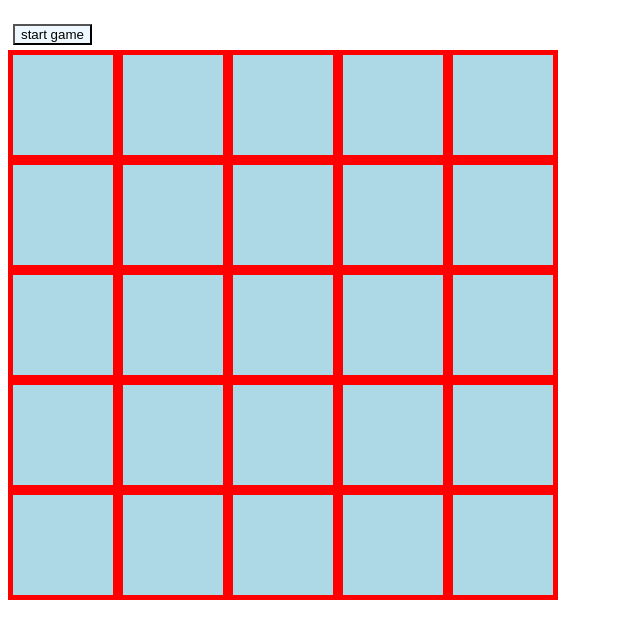
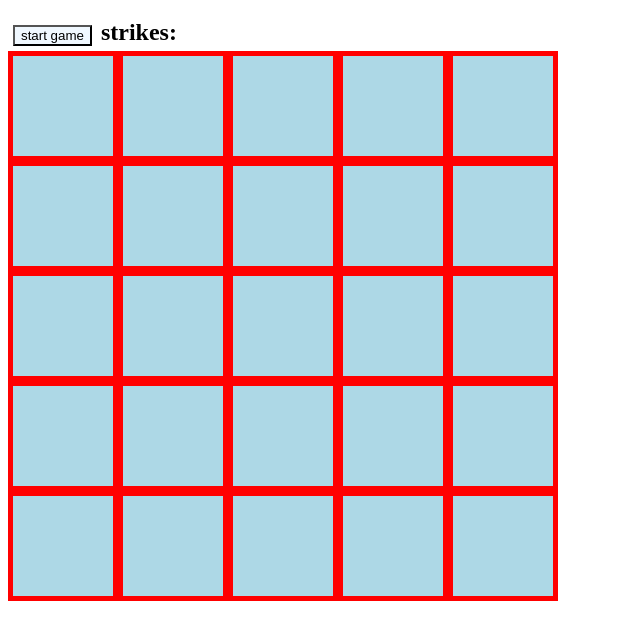
Before and after one commit to Kuzyi/FPS-Aim-Bot-Game, a plain HTML site: page gamePage.html in a window 1280 px wide. Shown: the part 61-700 px from the top of the page, without its empty margins (0-640 px from the left). Drawn offline with Linux system fonts and the light colour scheme.

Commit message:
added strikes to html and created strikes class for implementing DOM manipulation to add current strikes

```diff
--- a/gamePage.html
+++ b/gamePage.html
@@ -13,6 +13,7 @@
   <h1>Game page</h1>
   </h1>
   <button class = "startButton">start game</button>
+  <h2>strikes: </h2> <h2 class = strikes></h2>
 
   <div class = "gridFrame">
     <!-- 5x5 grid - how can we make the spacing big, but the dots small? -->
--- a/style.css
+++ b/style.css
@@ -39,3 +39,7 @@ button {
   background-color: black;
 
 }
+
+h2 {
+  display: inline;
+}
```
